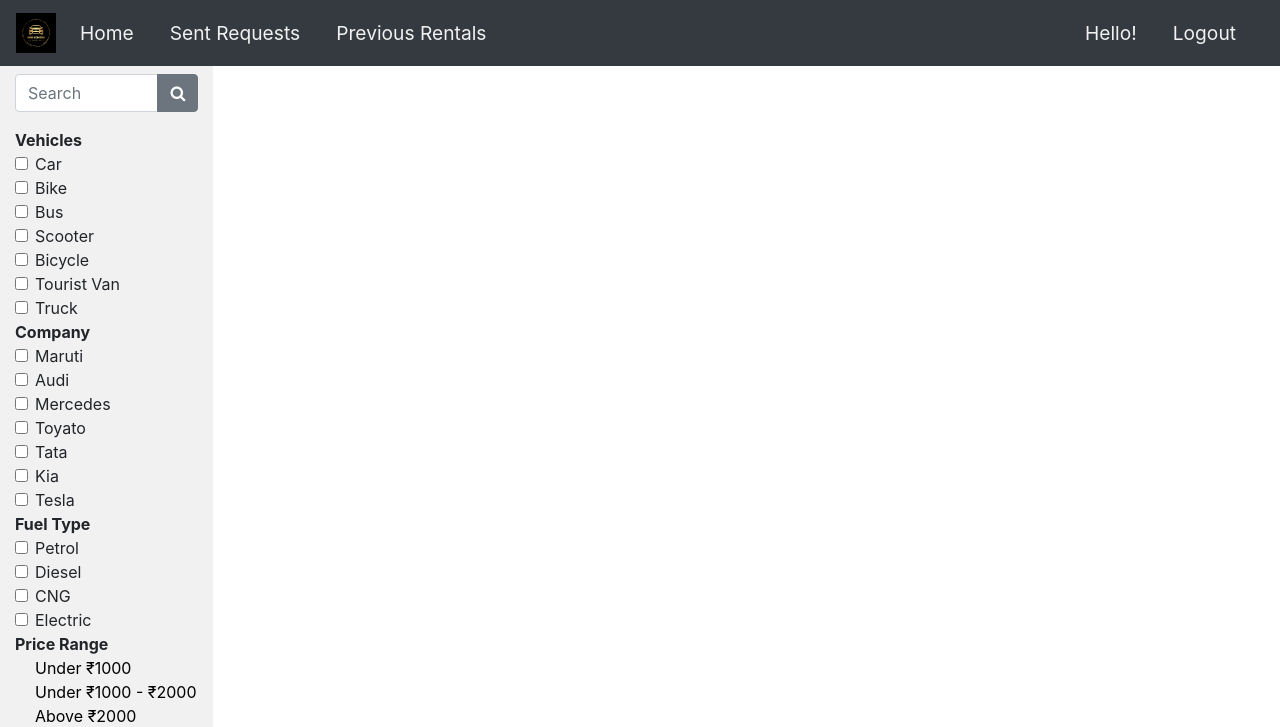
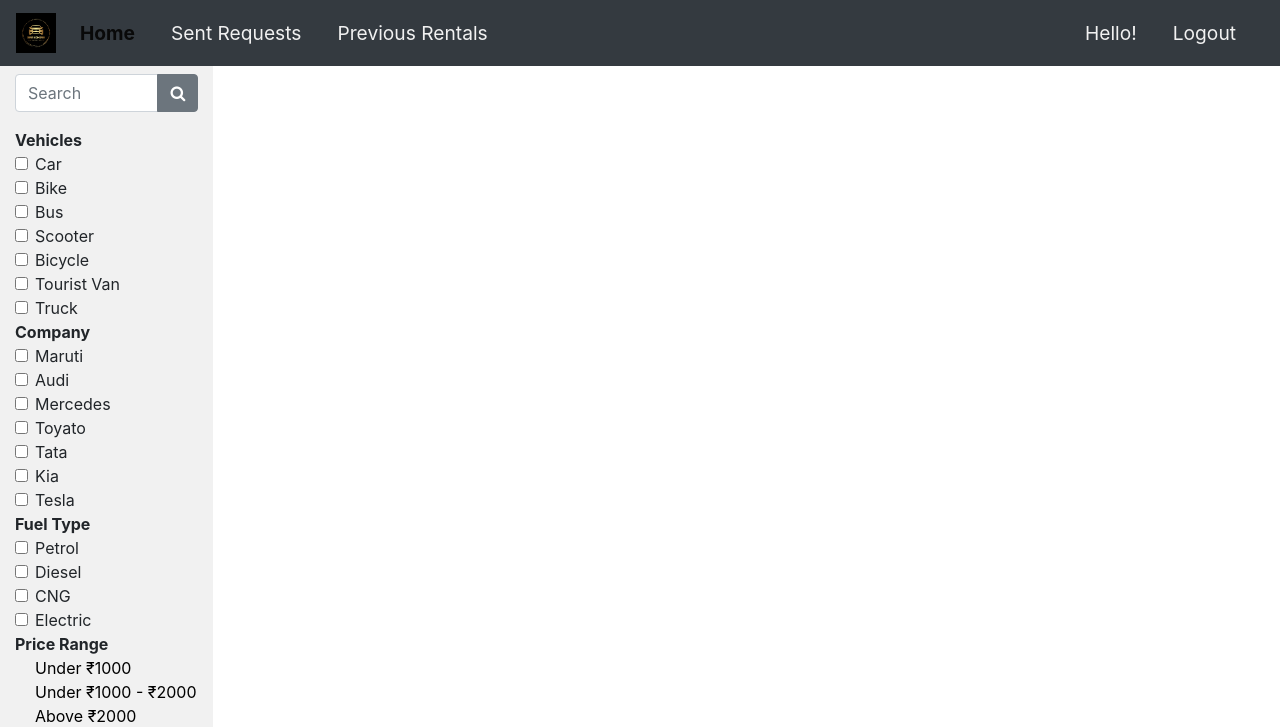
Before and after one commit to Kaumini-Perera/Group-19, a Django app: template vehicle_renting_system/CustomerHome/templates/loggedinbase.html in a window 1280 px wide. Shown: the top 727 px of the page. Run offline with Django 4.2, Linux system fonts and the light colour scheme; the template is opened without the code that fills it, so the values that code supplies are empty; some libraries are stand-ins or nearby versions.

Commit message:
Migrations

```diff
--- a/vehicle_renting_system/CustomerHome/templates/loggedinbase.html
+++ b/vehicle_renting_system/CustomerHome/templates/loggedinbase.html
@@ -32,7 +32,7 @@
         <div class="collapse navbar-collapse" id="navbarSupportedContent">
             <ul class="navbar-nav mr-auto">
                 <li class="nav-item active">
-                    <a class="nav-link" href="/Home" style="color: #f1f1f1;">Home</a>
+                    <a class="nav-link" href="/Home" style="color: #090909;"><b>Home</b></a>
                 </li>
                 <li class="nav-item active">
                     <a class="nav-link" href="/SentRequests" style="color: #f1f1f1;">Sent Requests</a>
```
Also changed, not shown: vehicle_renting_system/media/img/Vehicle_images/KCX4142.jpg (added), vehicle_renting_system/media/img/Vehicle_images/OIP.jpeg (added), vehicle_renting_system/media/img/Vehicle_images/toyota-axio-2016-281829304491.jpg (added).
